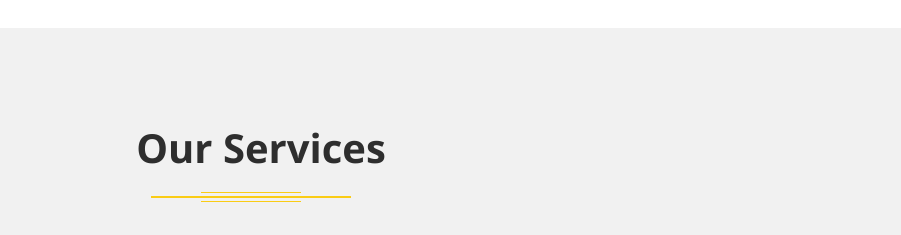
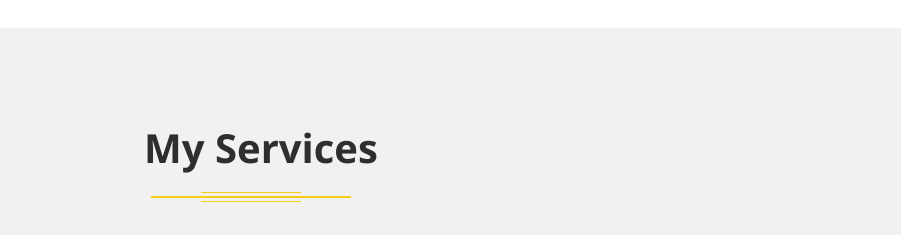
Before and after one commit to Gigi4321/Portify, a plain HTML site: page index.htm in a window 1280 px wide. Shown: the part 1340-1575 px from the top of the page, 379-1280 px from the left. Drawn offline with Linux system fonts and the light colour scheme.

Commit message:
Editing text of h2 for services section from our services to my services

```diff
--- a/index.htm
+++ b/index.htm
@@ -80,7 +80,7 @@
       <!-- start of services section -->
       <section id="services">
         <div class="heading">
-          <h2>Our Services</h2>
+          <h2>My Services</h2>
         </div>
         <div class="container">
           <div class="card">
```
